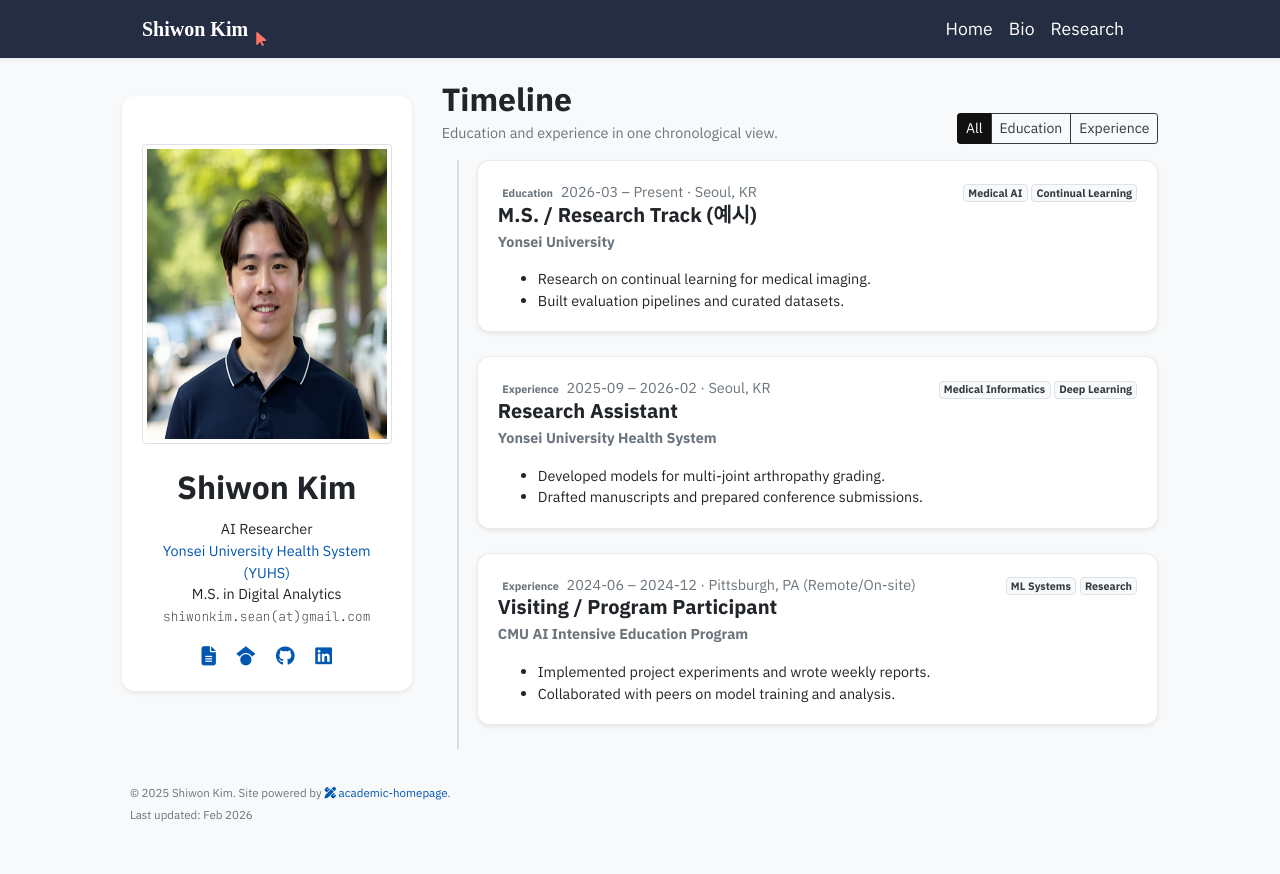
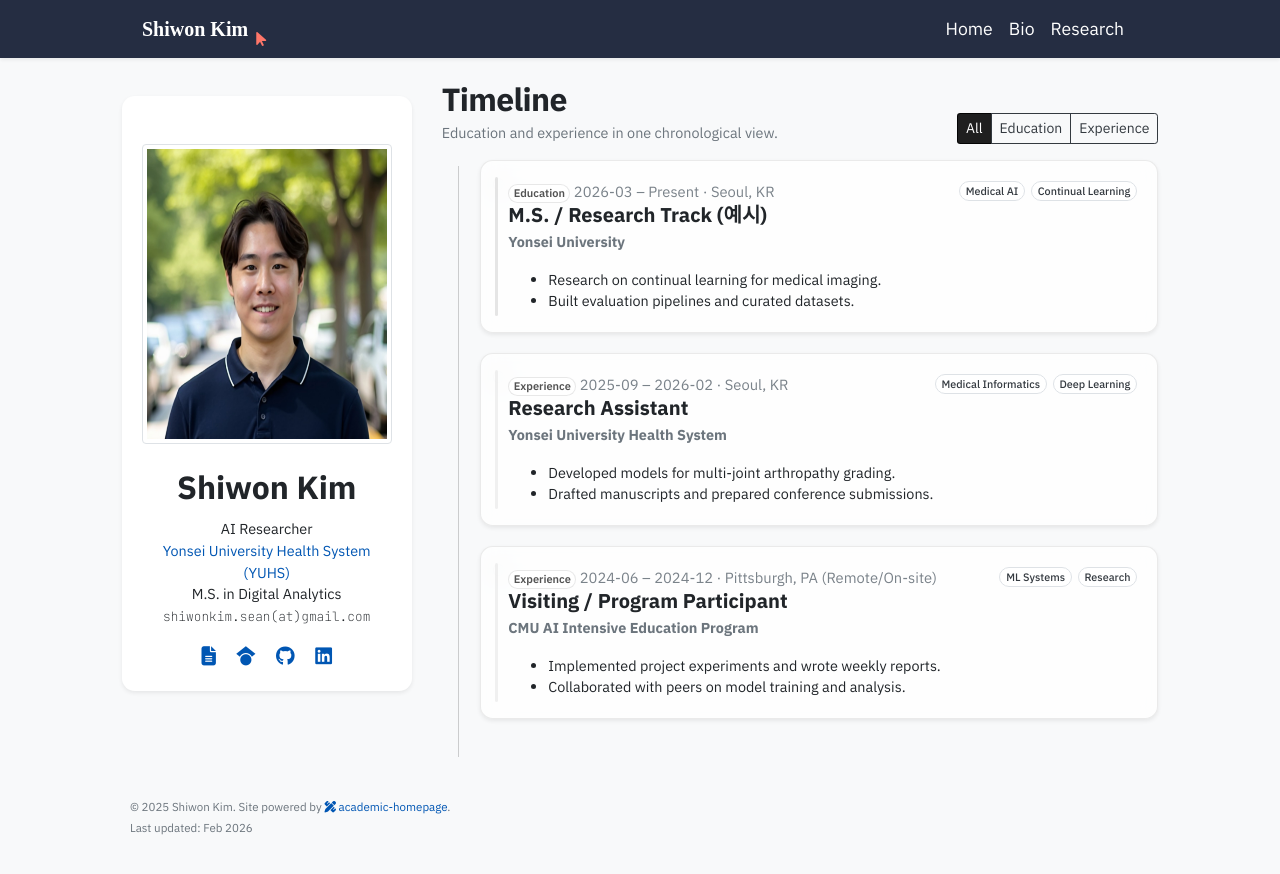
Before and after one commit to shiwonkim/shiwonkim.github.io, a Jekyll site: the page built from bio.html, in a window 1280 px wide. Shown: the top 874 px of the page. Built offline with Jekyll 4.4.1, drawn with Linux system fonts in a browser that asks for light colours; nearby versions of some CDN libraries; some web fonts are replaced; a style sheet for code colours, icons or effects is not loaded.

Commit message:
edit layout

```diff
--- a/bio.html
+++ b/bio.html
@@ -100,56 +100,160 @@
 </div>
 
 <style>
+  /* Soft vibe base */
+  .bio-main h2 { letter-spacing: -0.02em; }
+  .bio-main p { line-height: 1.5; }
+
+  /* Timeline spine */
   .timeline {
     position: relative;
-  padding-left: 2.2rem;
+    padding-left: 2.4rem;
+    padding-bottom: 1.5rem;
   }
   .timeline::before {
     content: "";
     position: absolute;
-  left: 0.95rem;
-  top: 0;
-  bottom: 0;
-  width: 2px;
+    left: 1.05rem;
+    top: 0.35rem;
+    bottom: 0.35rem;
+    width: 1px;
+    background: rgba(0,0,0,0.18);
+  }
+
+  /* Item */
+  .tl-item {
+    position: relative;
+    padding-bottom: 1.25rem;
+  }
+
+  /* Dot: soft ring + glow */
+  .tl-dot {
+    position: absolute;
+    left: 0.78rem;
+    top: 1.15rem;
+    width: 0.72rem;
+    height: 0.72rem;
+    border-radius: 999px;
+    background: #fff;
+    border: 1px solid rgba(0,0,0,0.35);
+    box-shadow: 0 0 0 6px rgba(0,0,0,0.03);
+  }
+
+  /* Card: glassy + gentle */
+  .tl-card {
+    border-radius: 18px;
+    border: 1px solid rgba(0,0,0,0.08);
+    background: rgba(255,255,255,0.78);
+    backdrop-filter: blur(10px);
+    -webkit-backdrop-filter: blur(10px);
+    box-shadow:
+      0 10px 24px rgba(0,0,0,0.08),
+      0 1px 0 rgba(255,255,255,0.6) inset;
+    transition: transform 200ms ease, box-shadow 200ms ease, border-color 200ms ease;
+  }
+
+  .tl-card:hover {
+    transform: translateY(-2px);
+    box-shadow:
+      0 16px 34px rgba(0,0,0,0.10),
+      0 1px 0 rgba(255,255,255,0.6) inset;
+    border-color: rgba(0,0,0,0.12);
+  }
+
+  /* Kicker */
+  .tl-kicker {
+    font-size: 0.92rem;
+    opacity: 0.9;
+  }
+
+  /* Badge: soft pill */
+  .tl-badge {
+    font-weight: 600;
+    border: 1px solid rgba(0,0,0,0.10);
+    background: rgba(255,255,255,0.85);
+    color: rgba(0,0,0,0.75);
+  }
+
+  /* Type accent (subtle left border) */
+  .tl-card .card-body {
+    position: relative;
+  }
+  .tl-card .card-body::before {
+    content: "";
+    position: absolute;
+    left: 0.9rem;
+    top: 1.0rem;
+    bottom: 1.0rem;
+    width: 3px;
+    border-radius: 999px;
+    opacity: 0.55;
     background: rgba(0,0,0,0.12);
   }
-
-.tl-item {
-  position: relative;
-  padding-bottom: 1.5rem;
+  .tl-item[data-type="education"] .tl-card .card-body::before {
+    background: rgba(0,0,0,0.18);
   }
-.tl-dot {
-  position: absolute;
-  left: 0.6rem;
-  top: 1.1rem;
-  width: 0.85rem;
-  height: 0.85rem;
-  border-radius: 999px;
-  border: 2px solid rgba(0,0,0,0.45);
-  background: #fff;
+  .tl-item[data-type="experience"] .tl-card .card-body::before {
+    background: rgba(0,0,0,0.10);
+  }
+  .tl-card .card-body {
+    padding-left: 1.7rem; /* leave space for accent bar */
   }
 
-.tl-card {
-  border-radius: 14px;
-  border: 1px solid rgba(0,0,0,0.08);
+  /* Tags */
+  .tl-tags {
+    display: flex;
+    flex-wrap: wrap;
+    gap: 0.35rem;
+    justify-content: flex-end;
+  }
+  .tl-tags .badge {
+    border-radius: 999px;
+    padding: 0.35em 0.55em;
+    font-weight: 500;
+    background: rgba(255,255,255,0.65) !important;
   }
 
+  /* Filter buttons: calmer */
   .btn.is-active {
-  background: #111;
+    background: rgba(0,0,0,0.88);
     color: #fff;
-  border-color: #111;
+    border-color: rgba(0,0,0,0.88);
   }
 
-.tl-hidden {
-  display: none !important;
+  /* Hide utility */
+  .tl-hidden { display: none !important; }
+
+  /* ===== Fade-in animation ===== */
+  .tl-item { opacity: 0; transform: translateY(10px); }
+  .tl-item.is-visible {
+    opacity: 1;
+    transform: translateY(0);
+    transition: opacity 600ms ease, transform 600ms ease;
+  }
+
+  /* Respect reduced motion */
+  @media (prefers-reduced-motion: reduce) {
+    .tl-item { opacity: 1; transform: none; }
+    .tl-item.is-visible { transition: none; }
+    .tl-card { transition: none; }
+  }
+
+  @media (max-width: 576px) {
+    .timeline { padding-left: 1.9rem; }
+    .timeline::before { left: 0.85rem; }
+    .tl-dot { left: 0.58rem; }
   }
 </style>
 
 <script>
 (function () {
-  const buttons = document.querySelectorAll('[data-filter]');
-  const items = document.querySelectorAll('.tl-item');
+  const root = document.querySelector('.bio-main');
+  if (!root) return;
 
+  const buttons = root.querySelectorAll('[data-filter]');
+  const items = root.querySelectorAll('.tl-item');
+
+  // Filter
   function setActive(btn) {
     buttons.forEach(b => b.classList.remove('is-active'));
     btn.classList.add('is-active');
```
Also changed, not shown: other parts of bio.html (+25 -1 lines). Lines whose indentation alone changed are shown as unchanged.
